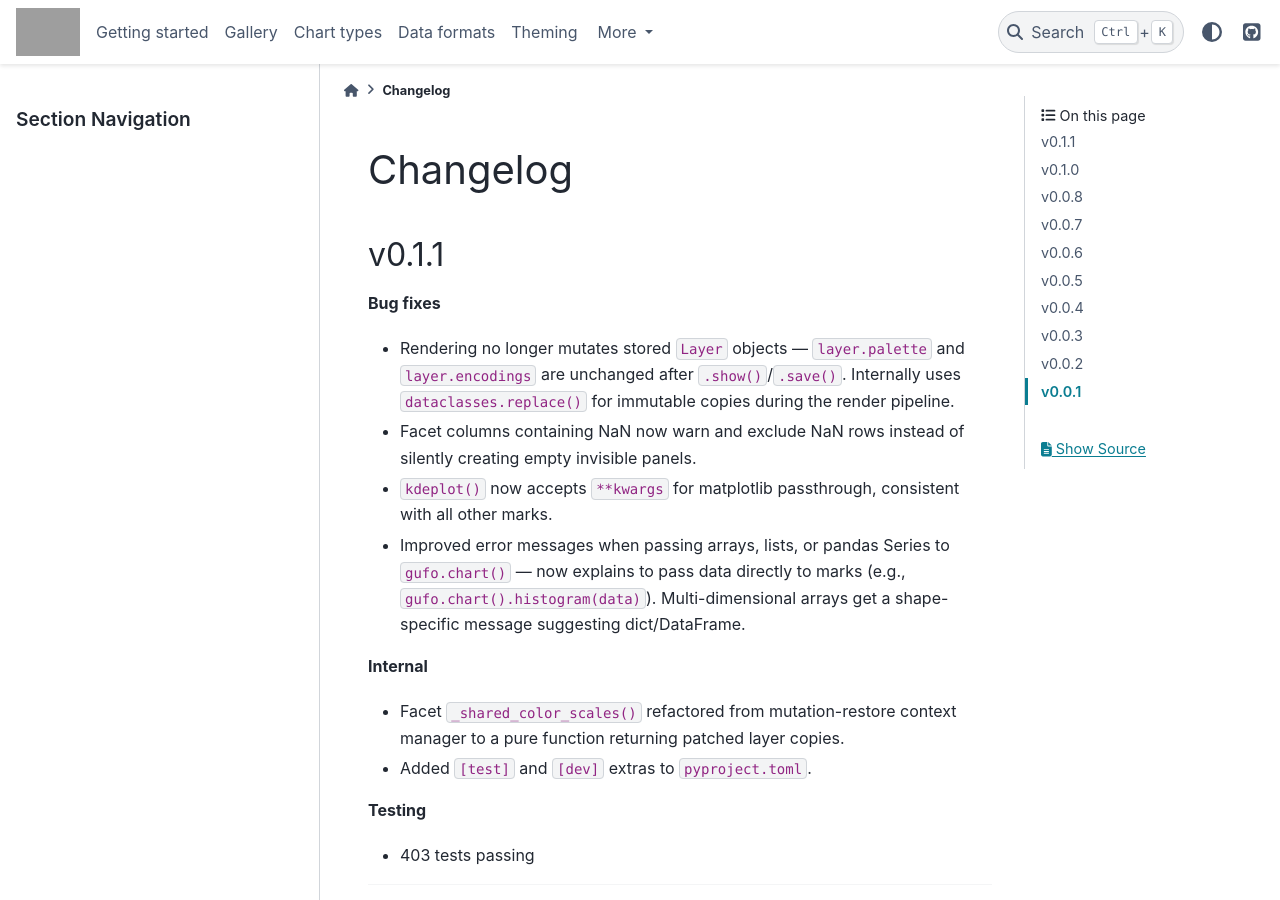
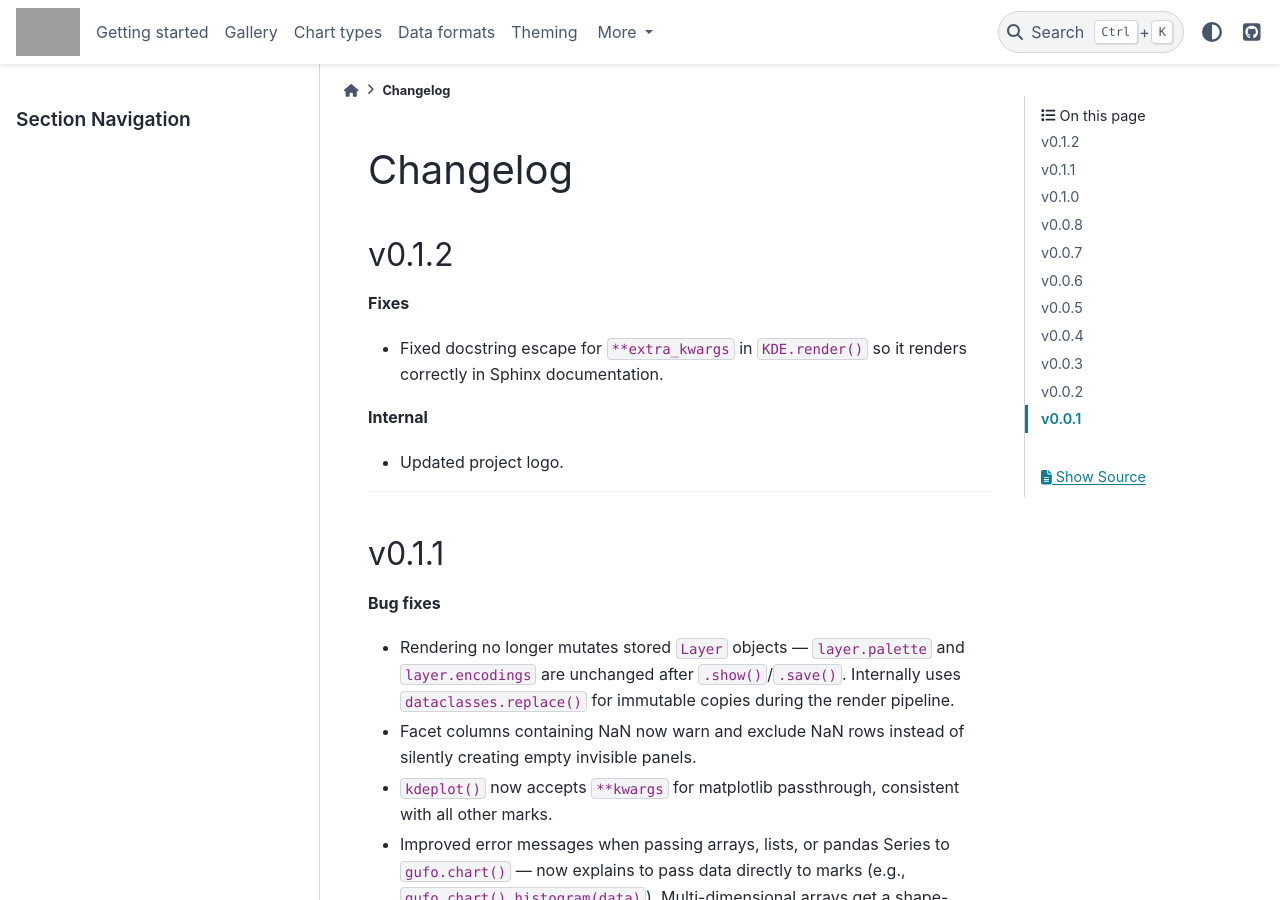
Before and after one commit to tomvetere/gufo, a Sphinx documentation site: the page built from docs/changelog.md, in a window 1280 px wide and 900 px high. Built offline with Sphinx 7.4.7 and the PyData theme 0.15.4, drawn with Linux system fonts in a browser that asks for light colours; grey boxes are pictures that could not be loaded.

Commit message:
Release/v0.1.2 (#9)
* Add GitHub Release creation to release workflow

The release workflow published to PyPI but never created a GitHub
Release, so tags weren't showing up on the Releases page. Adds a
github-release job that creates a release with auto-generated notes
and attaches the dist artifacts.

* Add v0.1.1 entry to CHANGELOG.md

Missed when cutting the v0.1.1 release.

* update project logo

* Release/v0.1.2

* rollback pyproject.toml and uv.lock

* remove references to updated pyproject.toml

```diff
--- a/docs/changelog.md
+++ b/docs/changelog.md
@@ -1,4 +1,14 @@
 # Changelog
+
+## v0.1.2
+
+**Fixes**
+- Fixed docstring escape for `**extra_kwargs` in `KDE.render()` so it renders correctly in Sphinx documentation.
+
+**Internal**
+- Updated project logo.
+
+---
 
 ## v0.1.1
 
--- a/gufo/_version.py
+++ b/gufo/_version.py
@@ -1 +1 @@
-__version__ = "0.1.1"
+__version__ = "0.1.2"
```
Also changed, not shown: CHANGELOG.md (+10 -0 lines), CLAUDE.md (+1 -0 lines), README.md (+2 -0 lines), 2 other files.
